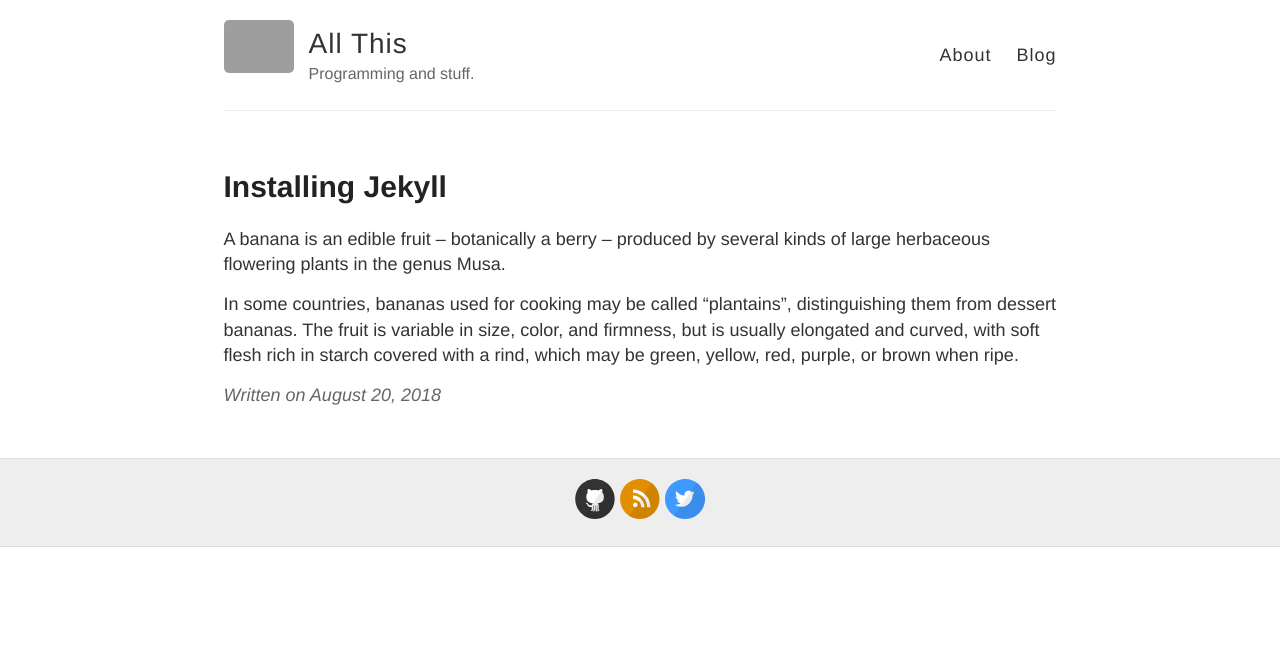
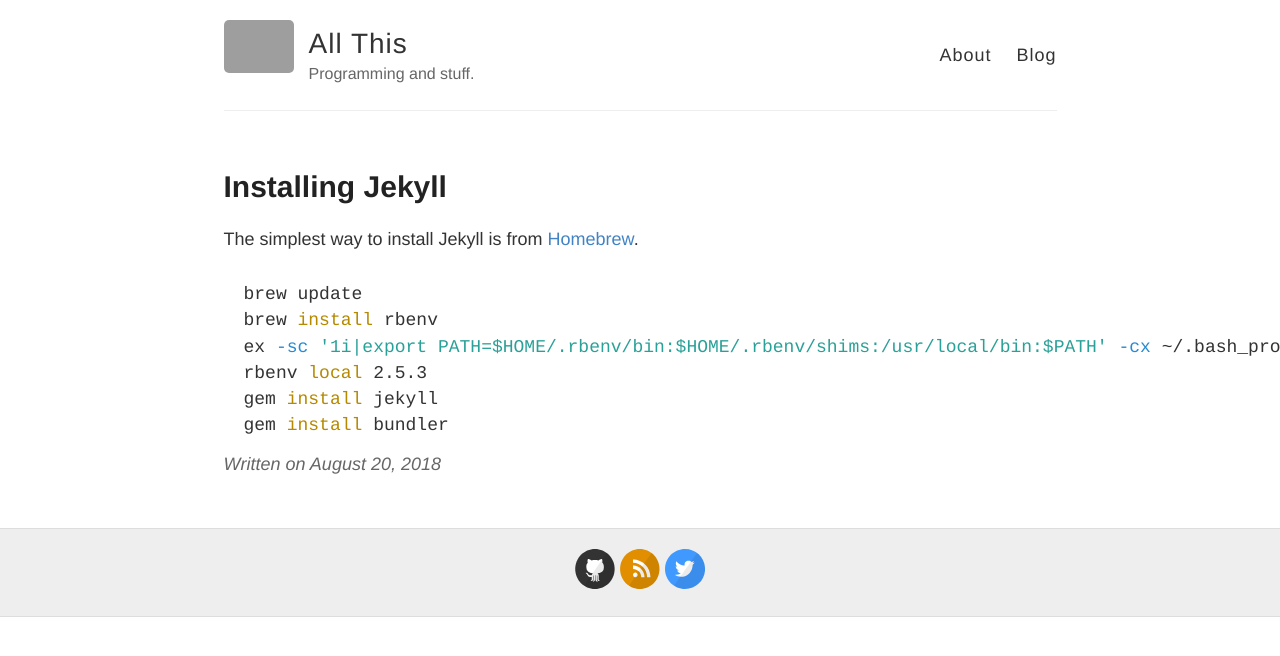
Before and after one commit to psuryan/psuryan.github.io, a Jekyll site: the page built from _posts/2018-08-20-installing-jekyll.md, in a window 1280 px wide. Shown: the top 656 px of the page. Built offline with Jekyll 4.4.1, drawn with Linux system fonts in a browser that asks for light colours; grey boxes are pictures that could not be loaded.

Commit message:
updating the post

````diff
--- a/_posts/2018-08-20-installing-jekyll.md
+++ b/_posts/2018-08-20-installing-jekyll.md
@@ -2,11 +2,12 @@
 layout: post
 author: psuryan
 ---
-A banana is an edible fruit – botanically a berry – produced by several kinds
-of large herbaceous flowering plants in the genus Musa.
-
-In some countries, bananas used for cooking may be called "plantains",
-distinguishing them from dessert bananas. The fruit is variable in size, color,
-and firmness, but is usually elongated and curved, with soft flesh rich in
-starch covered with a rind, which may be green, yellow, red, purple, or brown
-when ripe.
+The simplest way to install Jekyll is from [Homebrew](https://brew.sh/).
+```sh
+brew update
+brew install rbenv
+ex -sc '1i|export PATH=$HOME/.rbenv/bin:$HOME/.rbenv/shims:/usr/local/bin:$PATH' -cx ~/.bash_profile
+rbenv local 2.5.3
+gem install jekyll
+gem install bundler
+```
````
